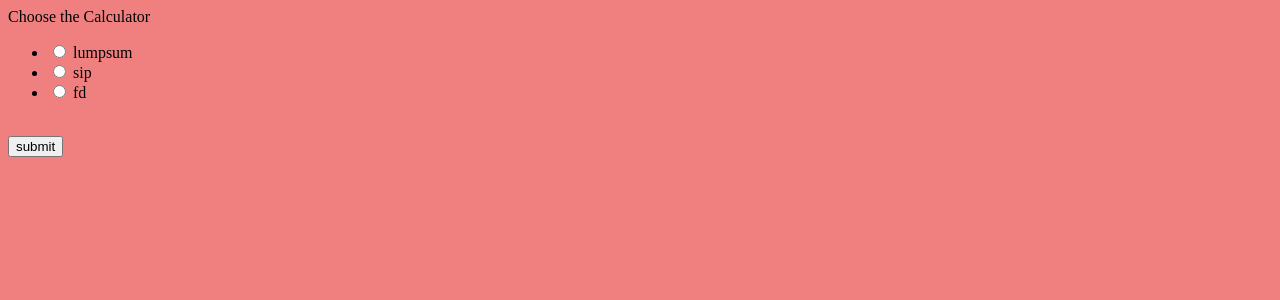
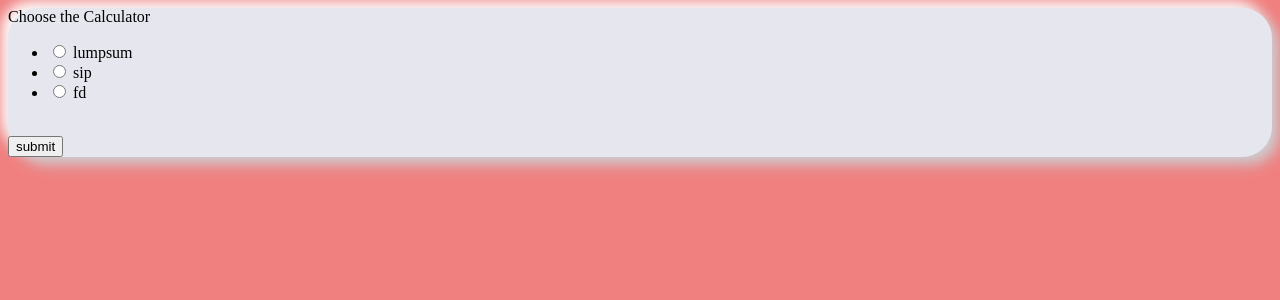
Before and after one commit to Prathyusha-Guduru/Investor-Calculator, a Flask app: page / in a window 1280 px wide. Shown: the top 300 px of the page. Run offline with Flask 2, Linux system fonts and the light colour scheme.

Commit message:
Updated styling

```diff
--- a/static/css/stylesheet.css
+++ b/static/css/stylesheet.css
@@ -1,3 +1,11 @@
 body {
 	background-color: lightcoral;
 }
+
+.form-box{
+	background-color: #e6e7ee;
+border-radius: 30px;
+box-shadow: 7px 7px 14px #cbced1,
+            -7px -7px 14px #fff;
+
+}
--- a/templates/index.html
+++ b/templates/index.html
@@ -11,12 +11,16 @@
 </head>
 
 <body>
+	<main>
+		<div class="form-box">
 			<form method="POST">
 				{{choosen.hidden_tag()}}
 				{{choosen.calculator.label(class = 'random-class')}} {{choosen.calculator}}
 				<br>
 				{{choosen.submit()}}
 			</form>
+		</div>
+	</main>
 </body>
 
 </html>
```
Lines whose indentation alone changed are shown as unchanged.
